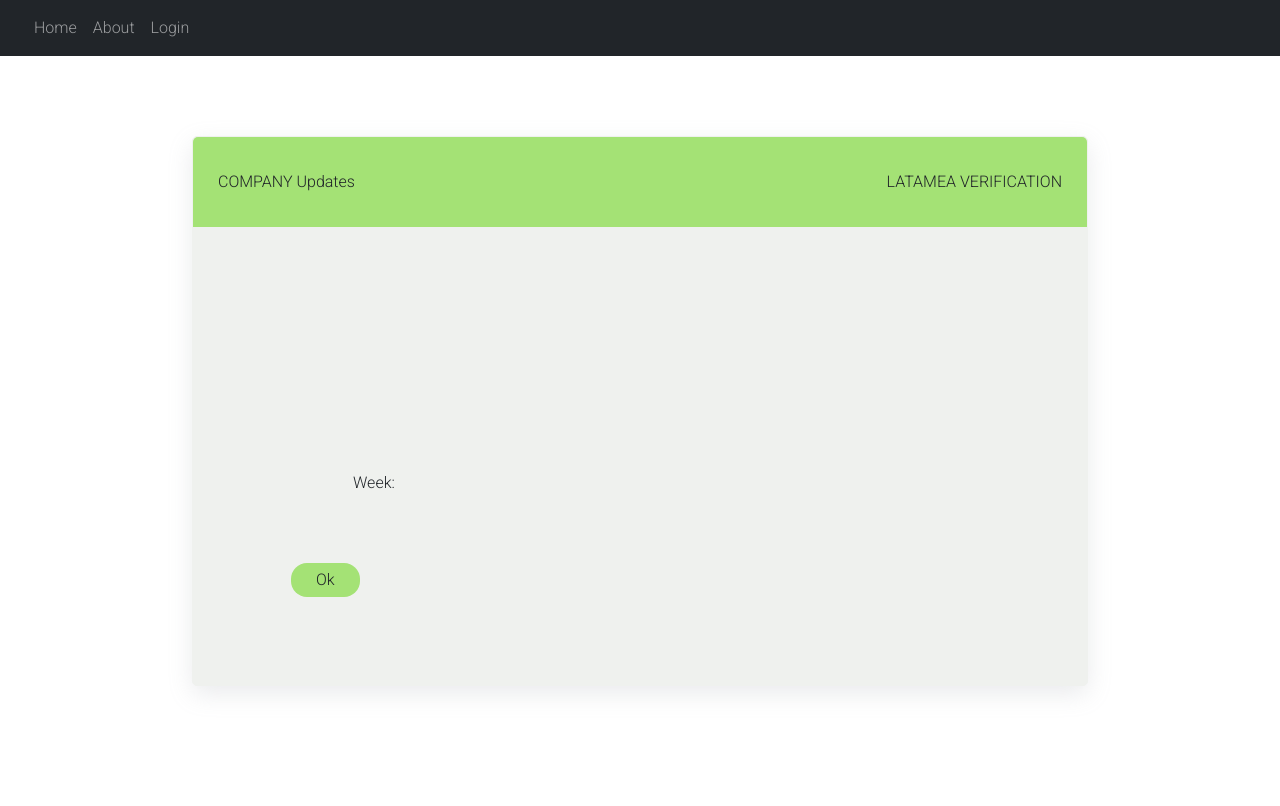
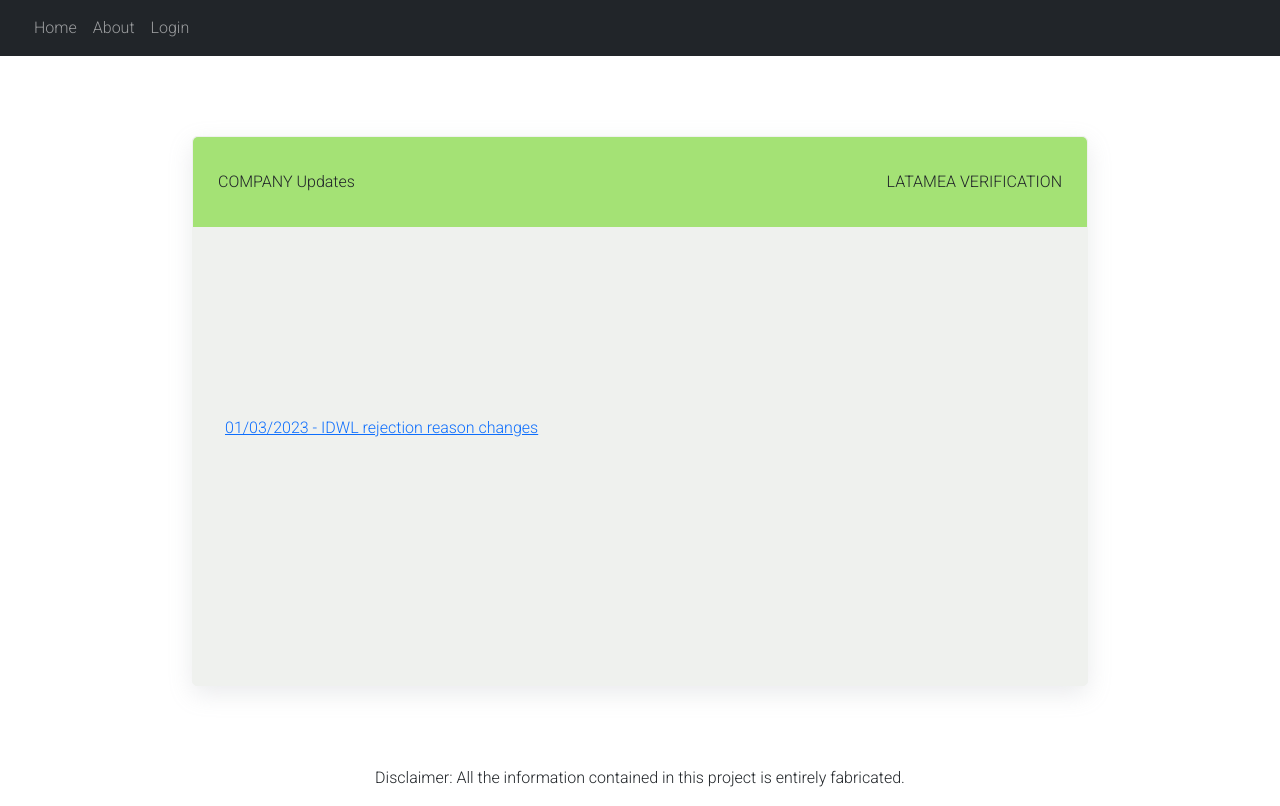
Before and after one commit to atjaqueline/client-sp, a React (Create React App) app: page /previous in a window 1280 px wide. Built offline with nearby package versions, Linux system fonts and the light colour scheme; a web font is replaced by a local one.

Commit message:
add link to previous updates

```diff
--- a/public/index.html
+++ b/public/index.html
@@ -46,5 +46,6 @@
       To begin the development, run `npm start` or `yarn start`.
       To create a production bundle, use `npm run build` or `yarn build`.
     -->
+
   </body>
 </html>
--- a/src/App.js
+++ b/src/App.js
@@ -23,6 +23,10 @@ function App({ id }) {
              */}
           </Routes>
         </div>
+        <p>
+          Disclaimer: All the information contained in this project is entirely
+          fabricated.
+        </p>
       </BrowserRouter>
     </div>
   );
--- a/src/PreviousWeek.js
+++ b/src/PreviousWeek.js
@@ -10,23 +10,13 @@ const PreviousWeek = () => {
           <p>COMPANY Updates</p>
           <p>LATAMEA VERIFICATION</p>
         </div>
-        <div className="content-container">
-
-          <div className="text-container">
-            <h2></h2>
-            <div className="info-container">
-                 {/* map to overview and previous week data */}
-              <ul>
-                <li>Week:  </li>
-              </ul>
-            </div>
-            <div className="button-container btn-updates-container btn-mgn">
-
-              <a href="/update" className="btn btn-green">
-                Ok
-              </a>
-            </div>
-          </div>
+        <div className="previous-container">
+          <ul>
+            {/* to do: send get request to api (springboot)(query last 7 complete days updates) and map to link <li> ->> Date - Tittle +++ hrefs to /update/id */}
+            <li>
+              <a href="">01/03/2023 - IDWL rejection reason changes</a>{" "}
+            </li>
+          </ul>
         </div>
       </div>
     </div>
--- a/src/Update.js
+++ b/src/Update.js
@@ -15,7 +15,7 @@ const Update = () => {
             <img src="https://media.istockphoto.com/id/1147544807/vector/thumbnail-image-vector-graphic.jpg?s=612x612&w=0&k=20&c=rnCKVbdxqkjlcs3xH87-9gocETqpspHFXu5dIGB4wuM="></img>
           </div>
           <div className="text-container">
-            <h2>Update N</h2>
+            <h2>Update id</h2>
             <div className="info-container">
               <h3>Title:</h3>
               <p>
```
